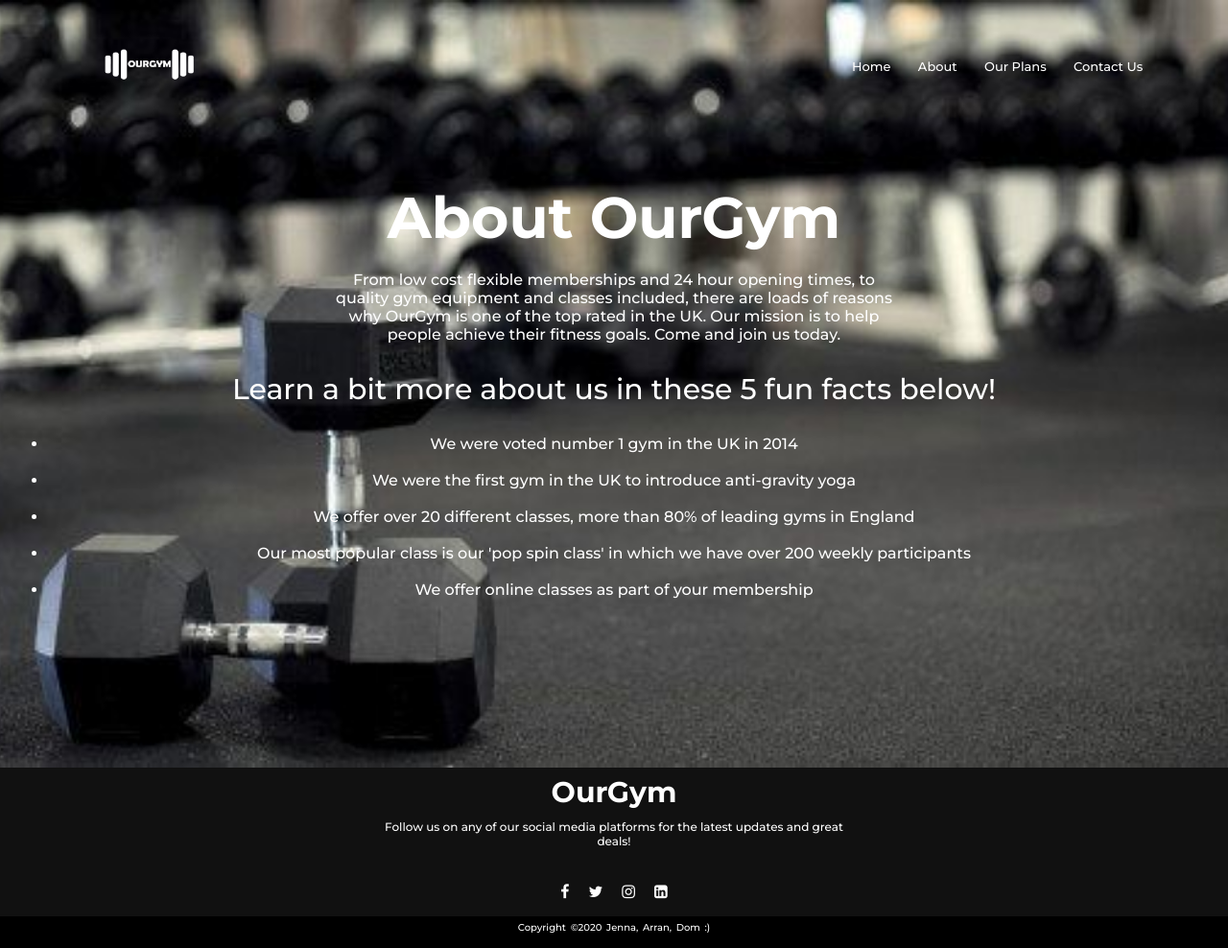
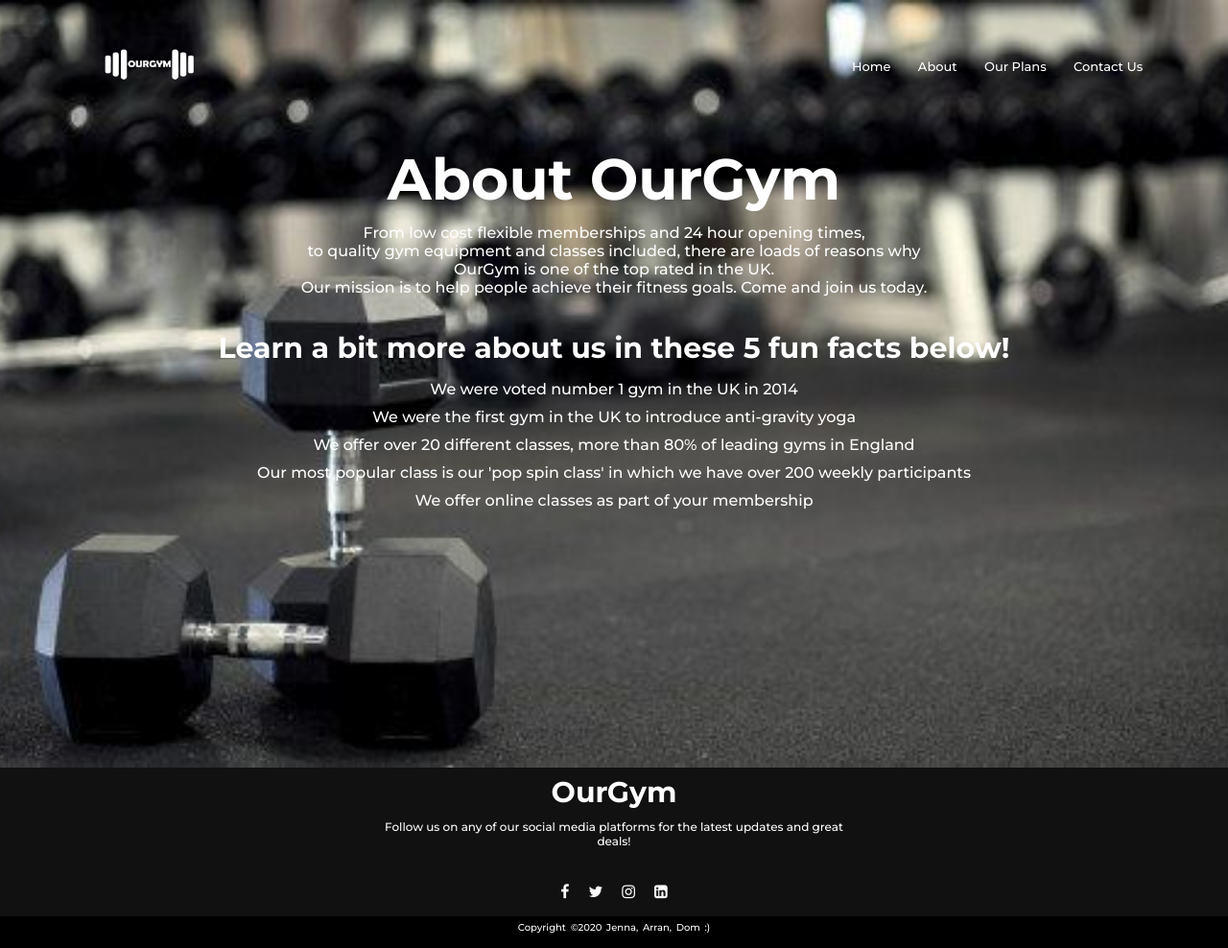
Before and after one commit to rgb20206/OurGymProject, a PHP site: page /php/about.php in a window 1280 px wide. Shown: the whole page at 96% size. Run offline with PHP 8.4, Linux system fonts and the light colour scheme.

Commit message:
Tidied up code of about page and style sheet

```diff
--- a/src/main/php/about.php
+++ b/src/main/php/about.php
@@ -19,32 +19,29 @@ include("constants/constants.php");
     <link rel="stylesheet" href="https://stackpath.bootstrapcdn.com/font-awesome/4.7.0/css/font-awesome.min.css">
 </head>
 <body>
-<section class="about">
+<section class="section-about">
     <?php include("universal-header.php");  ?>
-    <div class="about-page">
-        <h1 class="about-title">About OurGym</h1>
-        <br>
-        <p class="about-statement">From low cost flexible memberships and 24 hour opening times, to quality gym equipment and classes included, there are loads of reasons why OurGym is one of the top rated in the UK.
-
-            Our mission is to help people achieve their fitness goals. Come and join us today.</p>
-        <br>
-        <br>
-        <p class="about-fun-facts">Learn a bit more about us in these 5 fun facts below!</p>
-        <br>
+    <div class="about">
+        <div>
+            <h1>About OurGym</h1>
+            <p>From low cost flexible memberships and 24 hour opening times,
+                <br>to quality gym equipment and classes included, there are loads of reasons why
+                <br>OurGym is one of the top rated in the UK.
+                <br>Our mission is to help people achieve their fitness goals. Come and join us today.
+            </p>
+        </div>
+        <div>
+            <h3>Learn a bit more about us in these 5 fun facts below!</h3>
             <ul class="bullet-point">
-        <li>    We were voted number 1 gym in the UK in 2014</li>
-            <br>
-        <li>    We were the first gym in the UK to introduce anti-gravity yoga</li>
-            <br>
-        <li>    We offer over 20 different classes, more than 80% of leading gyms in England</li>
-            <br>
-        <li>    Our most popular class is our 'pop spin class' in which we have over 200 weekly participants </li>
-            <br>
-        <li>    We offer online classes as part of your membership</li>
+                <li>We were voted number 1 gym in the UK in 2014</li>
+                <li>We were the first gym in the UK to introduce anti-gravity yoga</li>
+                <li>We offer over 20 different classes, more than 80% of leading gyms in England</li>
+                <li>Our most popular class is our 'pop spin class' in which we have over 200 weekly participants </li>
+                <li>We offer online classes as part of your membership</li>
             </ul>
         </div>
+    </div>
 </section>
-</body>
 
 <!--Footer-->
 <footer>
@@ -62,3 +59,6 @@ include("constants/constants.php");
         <p>copyright &copy;2020 Jenna, Arran, Dom :)</p>
     </div>
 </footer>
+
+</body>
+</html>
--- a/src/main/resources/css/style.css
+++ b/src/main/resources/css/style.css
@@ -149,7 +149,6 @@ footer{
 
 /*---- CONTACT PAGE ----*/
 
-
 .section-contact{
     min-height: 100vh;
     position: relative;
@@ -213,10 +212,10 @@ input {
 .btn:hover {
     background-color: #95999d;
 }
+
 /*---- ABOUT PAGE ----*/
 
-
-.about{
+.section-about{
     min-height: 100vh;
     position: relative;
     width: 100%;
@@ -224,20 +223,32 @@ input {
     background-position: center;
     background-size: cover;
 }
-.about-page {
+
+.about h1{
     text-align: center;
-    margin: 50px;
+    padding: 10px;
+    color: white;
+    font-size: 60px;
+}
+
+.about p{
+    text-align: center;
     color: white;
 }
-.about-title{
-    font-size: 60px;
-}
-.about-statement {
-    width: 50%;
-    background-position: center;
-    display: inline-block;
+.about h3{
     text-align: center;
-}
-.about-fun-facts{
+    padding: 25px 0 10px;
+    color: white;
     font-size: 30px;
 }
+
+.about ul {
+    text-align: center;
+    color: white;
+}
+
+.about ul li{
+    text-align: center;
+    color: white;
+    padding: 5px;
+}
```
Lines whose indentation alone changed are shown as unchanged.
